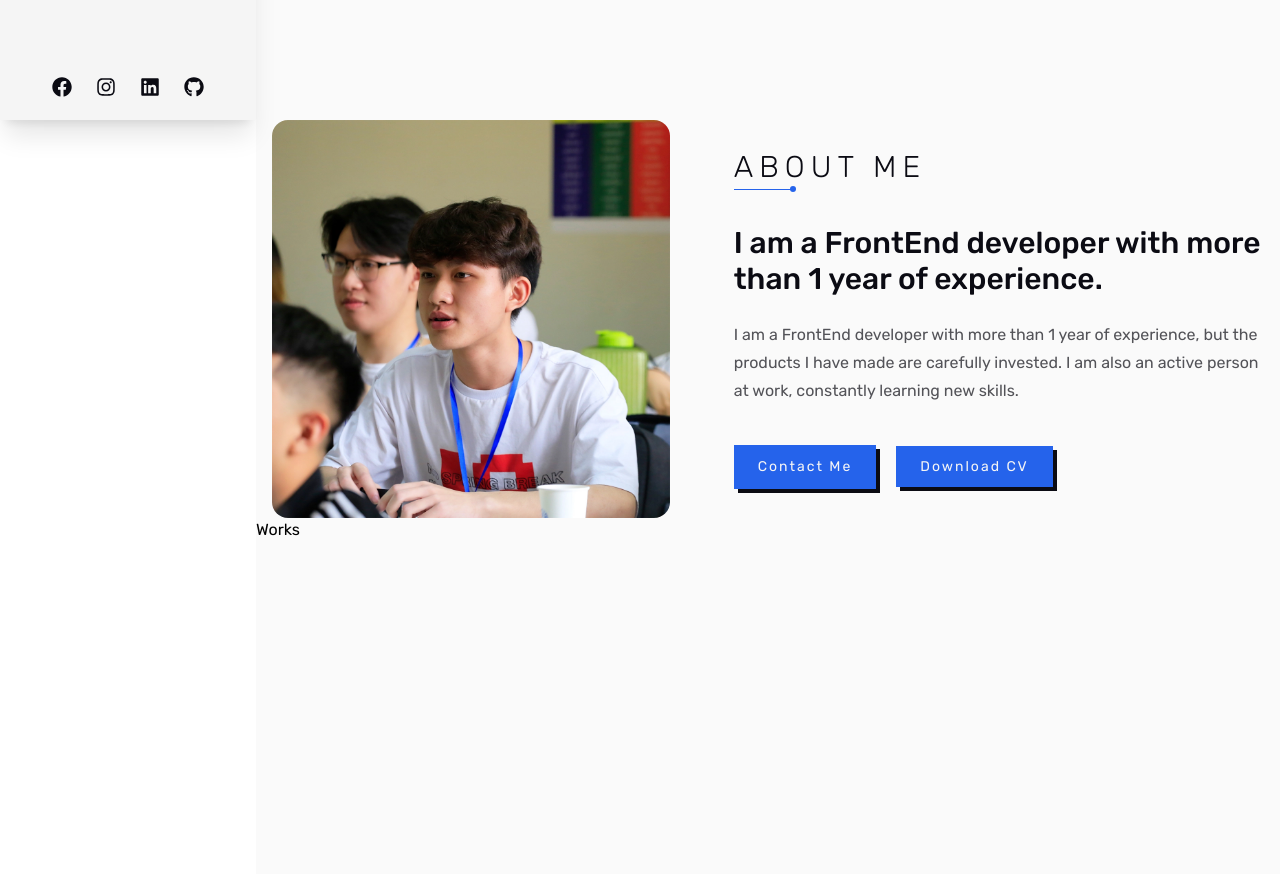
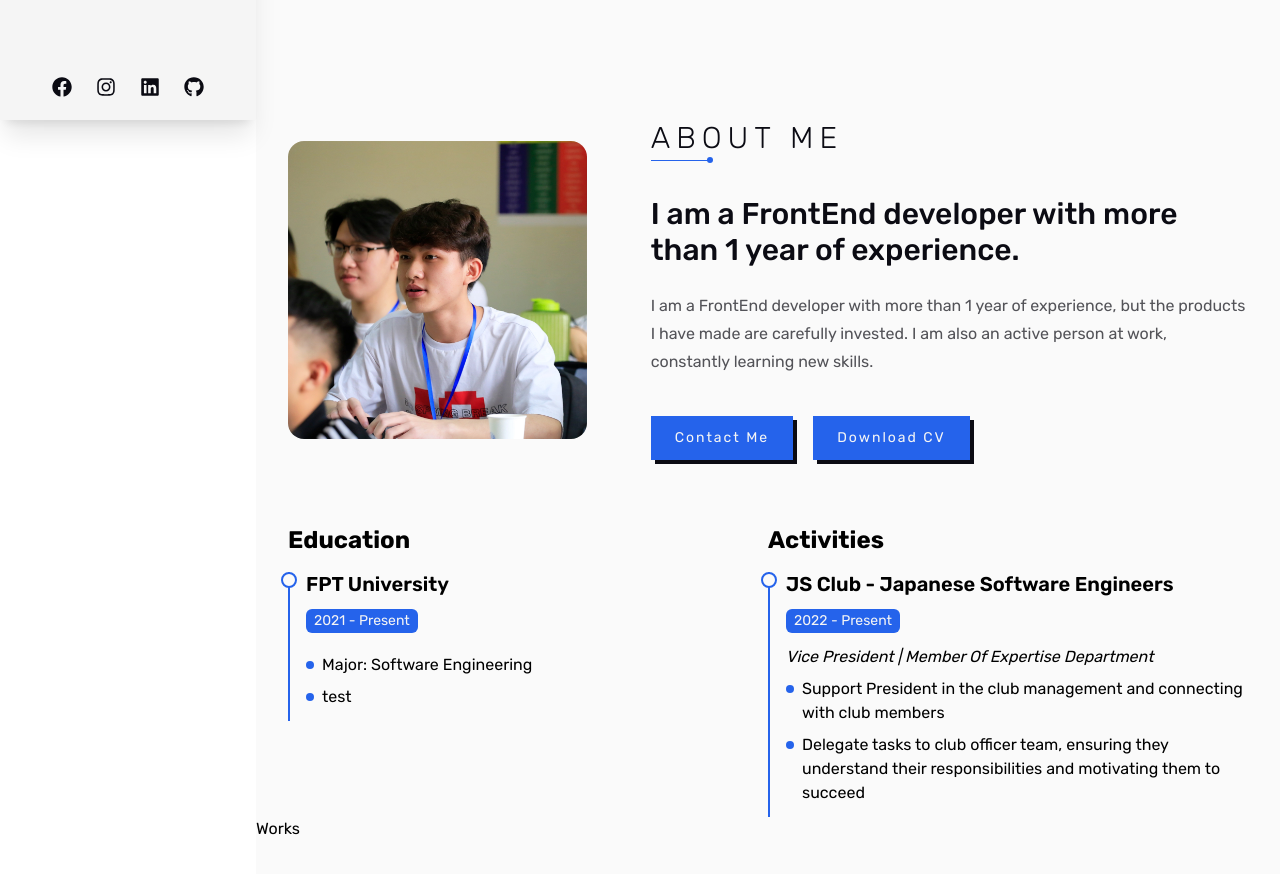
Before and after one commit to LiusDev/Personal_Portfolio, a Next.js app: page / in a window 1280 px wide. Shown: the part 680-1554 px from the top of the page. Built offline with nearby package versions, Linux system fonts and the light colour scheme.

Commit message:
feat: education and activities

```diff
--- /dev/null
+++ b/components/common/Timeline.jsx
@@ -0,0 +1,29 @@
+import React from 'react'
+
+const Timeline = ({ title, info, className }) => {
+    return (
+        <div className={ `w-full ${className}` }>
+            <h3 className='text-2xl font-bold mb-4 dark:text-secondary-dark transition-all duration-300'>{ title }</h3>
+            <ul>
+                {
+                    info.map((item, index) => (
+                        <li key={ index } className={ `${index !== info.length - 1 ? 'pb-10' : 'pb-1'} relative border-l-2 pl-4 border-primary before:absolute before:content-[''] before:-left-[9px] before:top-0 before:w-4 before:h-4 before:bg-secondary dark:before:bg-tertiary before:border-2 before:border-primary before:rounded-full before:transition-all before:duration-300 transition-all duration-300` }>
+                            <h4 className='dark:text-secondary-dark text-xl font-semibold mb-3 leading-6 transition-all duration-300'>{ item.title }</h4>
+                            <p className='text-sm mb-3 bg-primary text-secondary-dark inline-block px-2 py-[2px] rounded-md'>{ item.time }</p>
+                            <p className='mb-2 italic dark:text-secondary-dark transition-all duration-300'>{ item.position }</p>
+                            <ul>
+                                {
+                                    item.details.map((detail, index) => (
+                                        <li key={ index } className="relative dark:text-secondary-dark mb-2 pl-4 before:absolute before:content-[''] before:w-2 before:h-2 before:rounded-full before:bg-primary before:top-2 before:left-0 transition-all duration-300">{ detail }</li>
+                                    ))
+                                }
+                            </ul>
+                        </li>
+                    ))
+                }
+            </ul>
+        </div>
+    )
+}
+
+export default Timeline
--- a/components/index.js
+++ b/components/index.js
@@ -7,3 +7,4 @@ export {default as Works} from './section/Works';
 export {default as Contact} from './section/Contact';
 export {default as MetaMessenger} from './messenger/MetaMessenger';
 export {default as Title} from './common/Title';
+export {default as Timeline} from './common/Timeline';
--- a/components/section/About.jsx
+++ b/components/section/About.jsx
@@ -1,16 +1,38 @@
 import React from 'react'
 import Image from 'next/image'
-import Title from '../common/Title'
-import Button from '../common/Button'
+import { Title, Button, Timeline } from '..'
 
+const education = [
+    {
+        title: 'FPT University',
+        time: '2021 - Present',
+        position: '',
+        details: [
+            'Major: Software Engineering',
+            'test'
+        ]
+    },
+]
+
+const activities = [
+    {
+        title: 'JS Club - Japanese Software Engineers',
+        time: '2022 - Present',
+        position: 'Vice President | Member Of Expertise Department',
+        details: [
+            'Support President in the club management and connecting with club members',
+            'Delegate tasks to club officer team, ensuring they understand their responsibilities and motivating them to succeed'
+        ]
+    },
+]
 
 const About = ({ id, className }) => {
     return (
-        <section id={ id } className={ `w-full mt-10 md:mt-0 px-4 flex flex-col items-center justify-start ${className}` }>
-            <div className='flex flex-col md:flex-row items-center justify-center max-w-screen-lg'>
+        <section id={ id } className={ `w-full mt-10 md:mt-0 px-6 md:px-8 flex flex-col items-center justify-start ${className}` }>
+            <div className='flex flex-col md:flex-row items-center mb-16 justify-center max-w-screen-xl'>
                 <div
                     data-aos="fade-right"
-                    className='w-72 md:w-1/2 mb-8 md:mb-0'
+                    className='w-72 md:w-1/3 mb-8 md:mb-0'
                 >
                     <Image
                         src="/about.webp"
@@ -32,19 +54,28 @@ const About = ({ id, className }) => {
                     <p className='text-tertiary-dark/70 dark:text-secondary-dark/70 leading-7 transition-all duration-300'>
                         { `I am a FrontEnd developer with more than ${new Date().getFullYear() - 2022} year of experience, but the products I have made are carefully invested. I am also an active person at work, constantly learning new skills.` }
                     </p>
-                    <div className='mt-10 text-center md:text-left'>
-                        <Button
-                            className="mr-5"
-                        >
+                    <div className='mt-10 flex justify-center md:justify-start'>
+                        <Button className="mr-5">
                             Contact Me
                         </Button>
-                        <Button
-                            href='https://drive.google.com/file/d/1bBnNy7w2ODbYM0ufuTT66MwikX6RFh0b/view'
-                            newTab
-                        >
+                        <Button href='https://drive.google.com/file/d/1bBnNy7w2ODbYM0ufuTT66MwikX6RFh0b/view' newTab>
                             Download CV
                         </Button>
                     </div>
+                </div>
+            </div>
+            <div className='flex flex-col md:flex-row w-full max-w-screen-xl'>
+                <div className='w-full md:w-1/2 mb-12 md:mb-0'>
+                    <Timeline
+                        title="Education"
+                        info={ education }
+                    />
+                </div>
+                <div className='w-full md:w-1/2'>
+                    <Timeline
+                        title="Activities"
+                        info={ activities }
+                    />
                 </div>
             </div>
         </section>
--- a/components/section/Hero.jsx
+++ b/components/section/Hero.jsx
@@ -16,7 +16,7 @@ const info = {
 
 const Hero = ({ id, className }) => {
     return (
-        <section id={ id } className={ `relative w-full min-h-screen flex items-center justify-center px-4 after:z-0 after:content-[''] after:bg-secondary-dark dark:after:bg-tertiary-dark after:absolute after:-right-[20vh] after:-top-[20vh] after:w-[100vh] after:h-screen after:rounded-full after:transition-all after:duration-300 ${className}` }>
+        <section id={ id } className={ `relative w-full min-h-screen flex items-center justify-center px-6 md:px-8 after:z-0 after:content-[''] after:bg-secondary-dark dark:after:bg-tertiary-dark after:absolute after:-right-[20vh] after:-top-[20vh] after:w-[100vh] after:h-screen after:rounded-full after:transition-all after:duration-300 ${className}` }>
             <div className='flex flex-col md:flex-row items-center justify-center max-w-screen-lg z-10'>
                 <div className='md:w-1/2 md:mr-5 order-2 md:order-1 text-center md:text-left'>
                     <h6 className='text-tertiary-dark dark:text-secondary-dark text-md lg:text-2xl font-medium mb-2 md:mb-5 transition-all duration-300'>Hello, I am</h6>
```
